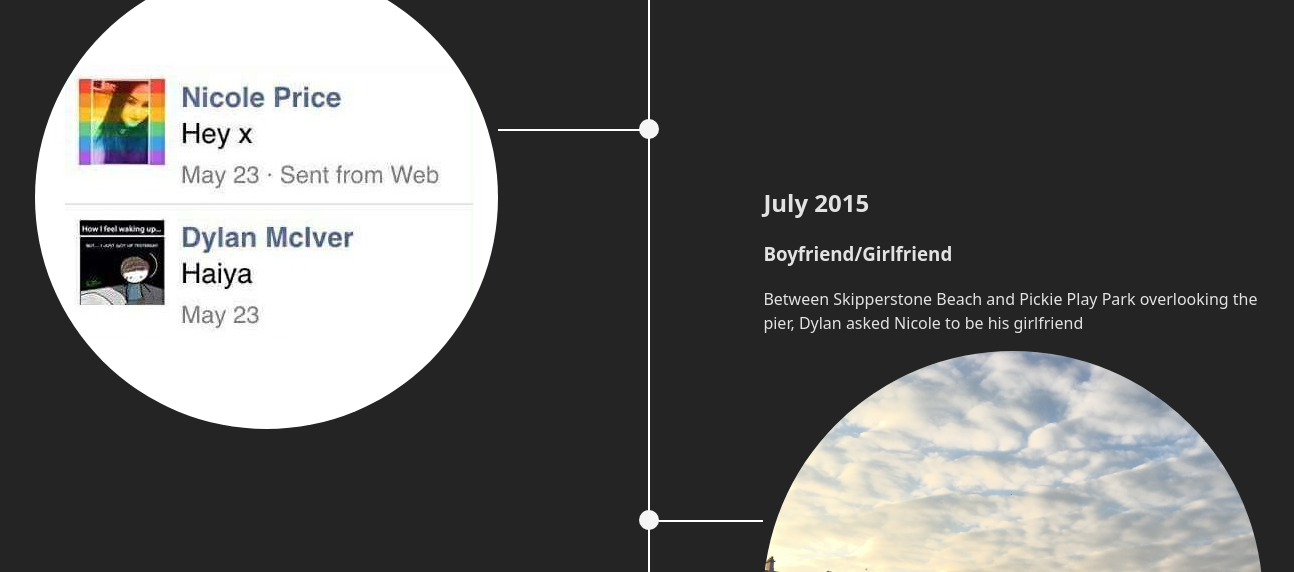
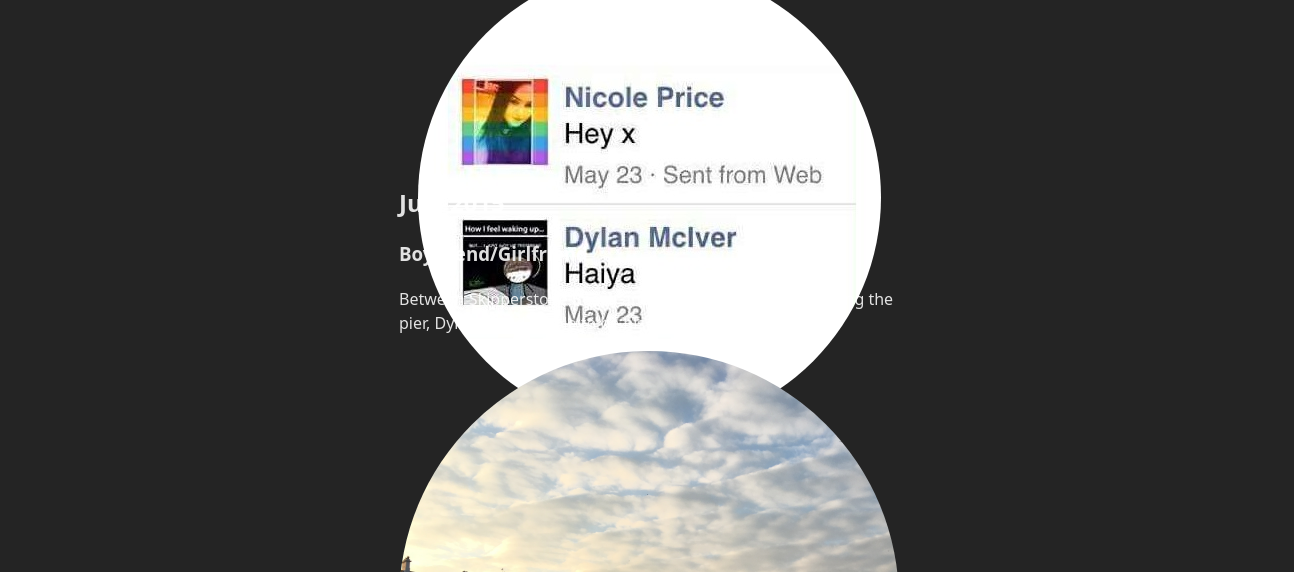
Before and after one commit to dmciver619/WeddingWebsite, a Vue app: page /WeddingWebsite/our-story in a window 1536 px wide. Shown: the part 360-932 px from the top of the page, without its empty margins (119-1413 px from the left). Built offline with nearby package versions, Linux system fonts and the light colour scheme.

Commit message:
Temporarily remove timeline

```diff
--- a/src/components/views/our-story/StoryItem.vue
+++ b/src/components/views/our-story/StoryItem.vue
@@ -10,7 +10,6 @@
                 <slot></slot>
             </div>
         </div>
-        <div class="story-item-branch"></div>
     </div>
 </template>
 
@@ -33,61 +32,16 @@
         .story-item-container {
             display: flex;
             align-items: center;
-            width: calc(50% - 1px);
-            justify-content: space-between;
 
             &:not(:first-of-type) {
                 margin-top: -250px;
             }
 
-            &.left {
-                align-self: start;
-                border-right: 2px solid white;
-
-                .story-item-branch {
-                    &::after {
-                        content: '';
-                        display: block;
-                        width: 20px;
-                        height: 20px;
-                        background-color: whitesmoke;
-                        border-radius: 50%;
-                        place-self: end;
-                        top: -10px;
-                        position: relative;
-                        right: -11px;
-                    }
-                }
-            }
-
             &.right {
                 flex-direction: row-reverse;
-                align-self: end;
-                border-left: 2px solid white;
-
-                .story-item-branch {
-
-                    &::before {
-                        content: '';
-                        display: block;
-                        width: 20px;
-                        height: 20px;
-                        background-color: whitesmoke;
-                        border-radius: 50%;
-                        place-self: start;
-                        top: -10px;
-                        position: relative;
-                        right: 11px;
-                    }
-                }
             }
         }
 
-        .story-item-branch {
-            height: 2px;
-            width: 100%;
-            background: white;
-        }
 
         .story-item {
             max-width: 500px;
```
